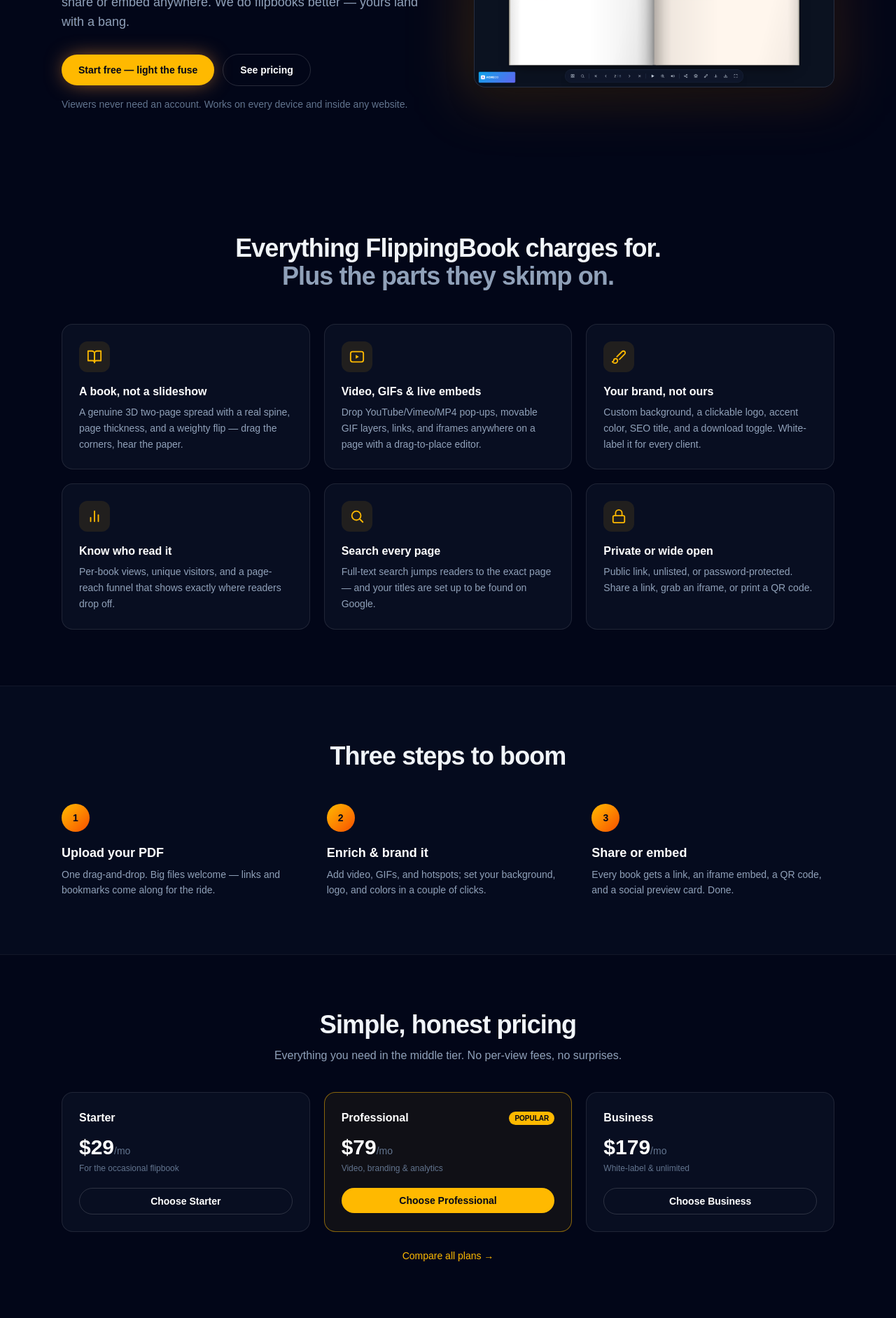
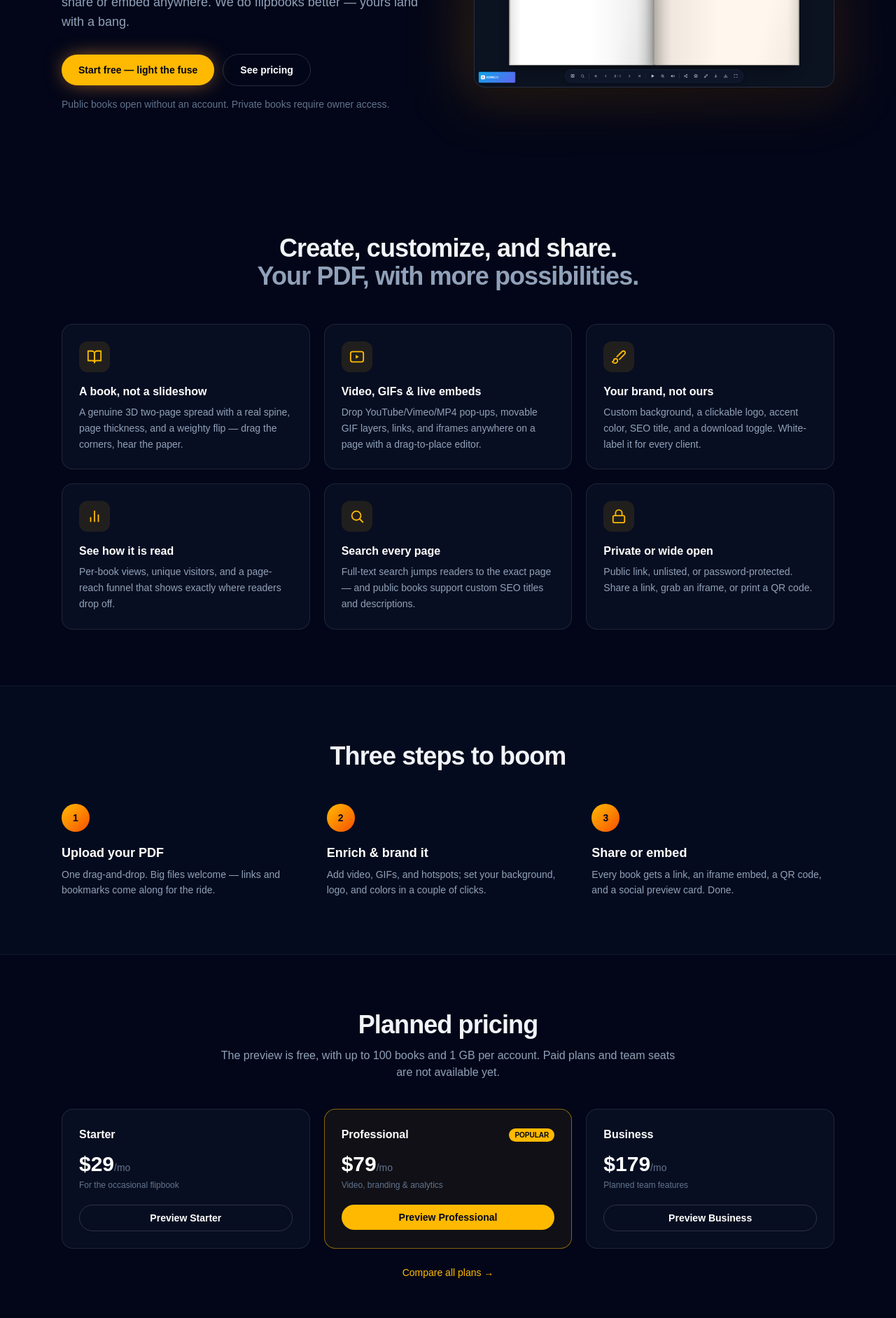
Before and after one commit to ThunderbirdAgency/Flipbook-Dynamite, a Next.js app: page / in a window 1280 px wide. Shown: the part 420-2304 px from the top of the page at 70% size. Built offline with nearby package versions, Linux system fonts and the light colour scheme; no server answers.

Commit message:
Fix responsive reader lifecycle and clarify preview availability

```diff
--- a/app/page.tsx
+++ b/app/page.tsx
@@ -57,7 +57,7 @@
               </Link>
             </div>
             <p className="mt-4 text-sm text-slate-500">
-              Viewers never need an account. Works on every device and inside any website.
+              Public books open without an account. Private books require owner access.
             </p>
           </div>
 
@@ -86,9 +86,9 @@
       <section id="features" className="mx-auto w-full max-w-6xl px-6 py-20">
         <div className="mx-auto max-w-2xl text-center">
           <h2 className="text-3xl font-bold tracking-tight sm:text-4xl">
-            Everything FlippingBook charges for.
+            Create, customize, and share.
             <br />
-            <span className="text-slate-400">Plus the parts they skimp on.</span>
+            <span className="text-slate-400">Your PDF, with more possibilities.</span>
           </h2>
         </div>
         <div className="mt-12 grid gap-5 sm:grid-cols-2 lg:grid-cols-3">
@@ -130,9 +130,9 @@
       {/* Pricing preview */}
       <section className="mx-auto w-full max-w-6xl px-6 py-20">
         <div className="mx-auto max-w-2xl text-center">
-          <h2 className="text-3xl font-bold tracking-tight sm:text-4xl">Simple, honest pricing</h2>
+          <h2 className="text-3xl font-bold tracking-tight sm:text-4xl">Planned pricing</h2>
           <p className="mt-3 text-slate-400">
-            Everything you need in the middle tier. No per-view fees, no surprises.
+            The preview is free, with up to 100 books and 1 GB per account. Paid plans and team seats are not available yet.
           </p>
         </div>
         <div className="mt-10 grid gap-5 sm:grid-cols-3">
@@ -166,7 +166,7 @@
                     : "border border-white/15 text-white hover:bg-white/5"
                 }`}
               >
-                Choose {p.name}
+                Preview {p.name}
               </Link>
             </div>
           ))}
@@ -224,13 +224,13 @@
     icon: <IconBrush />,
   },
   {
-    title: "Know who read it",
+    title: "See how it is read",
     body: "Per-book views, unique visitors, and a page-reach funnel that shows exactly where readers drop off.",
     icon: <IconChart />,
   },
   {
     title: "Search every page",
-    body: "Full-text search jumps readers to the exact page — and your titles are set up to be found on Google.",
+    body: "Full-text search jumps readers to the exact page — and public books support custom SEO titles and descriptions.",
     icon: <IconSearch />,
   },
   {
@@ -249,7 +249,7 @@
 const PLANS = [
   { name: "Starter", price: 29, tagline: "For the occasional flipbook", featured: false },
   { name: "Professional", price: 79, tagline: "Video, branding & analytics", featured: true },
-  { name: "Business", price: 179, tagline: "White-label & unlimited", featured: false },
+  { name: "Business", price: 179, tagline: "Planned team features", featured: false },
 ];
 
 function IconBook() {
--- a/app/pricing/page.tsx
+++ b/app/pricing/page.tsx
@@ -112,7 +112,7 @@
           Pricing that won&apos;t blow up your budget
         </h1>
         <p className="mx-auto mt-4 max-w-xl text-lg text-slate-400">
-          Start free. Upgrade when you want video layers, your own brand, and analytics. No
+          Start free with video layers, your own brand, and analytics in the current preview. No
           per-view fees — ever.
         </p>
       </section>
--- /dev/null
+++ b/app/robots.ts
@@ -0,0 +1,8 @@
+import type { MetadataRoute } from "next";
+
+export default function robots(): MetadataRoute.Robots {
+  return {
+    rules: { userAgent: "*", allow: "/", disallow: ["/app", "/api/", "/sign-in", "/sign-up"] },
+    sitemap: "https://flipbookdynamite.com/sitemap.xml",
+  };
+}
--- /dev/null
+++ b/app/sitemap.ts
@@ -0,0 +1,9 @@
+import type { MetadataRoute } from "next";
+
+export default function sitemap(): MetadataRoute.Sitemap {
+  // Publications remain discoverable only through their owner's sharing choices.
+  return [
+    { url: "https://flipbookdynamite.com", changeFrequency: "weekly", priority: 1 },
+    { url: "https://flipbookdynamite.com/pricing", changeFrequency: "monthly", priority: 0.7 },
+  ];
+}
--- a/components/FlipbookViewer.tsx
+++ b/components/FlipbookViewer.tsx
@@ -82,24 +82,6 @@
       return preference === null ? branding.pageSound === false : preference === "1";
     }
   );
-  // Two-page spread on desktop, single page on phones — the spread is what
-  // reads as a real bound book. Re-init the engine when we cross the breakpoint.
-  const [portrait, setPortrait] = useState(
-    () => typeof window !== "undefined" && window.innerWidth < 900
-  );
-  useEffect(() => {
-    let t: ReturnType<typeof setTimeout>;
-    const onResize = () => {
-      clearTimeout(t);
-      t = setTimeout(() => setPortrait(window.innerWidth < 900), 200);
-    };
-    window.addEventListener("resize", onResize);
-    return () => {
-      clearTimeout(t);
-      window.removeEventListener("resize", onResize);
-    };
-  }, []);
-
   const containerRef = useRef<HTMLDivElement>(null);
   const bookRef = useRef<HTMLDivElement>(null);
   const flipRef = useRef<PageFlip | null>(null);
@@ -195,7 +177,8 @@
         minHeight: 220,
         maxHeight: 3000,
         showCover: brand.showCover !== false,
-        usePortrait: portrait,
+        // Let PageFlip adapt to its available width without destroying the DOM.
+        usePortrait: true,
         autoSize: true,
         // Keep the turn and paper sound on the same timing.
         drawShadow: true,
@@ -234,7 +217,7 @@
         // PageFlip.destroy throws if it never finished mounting; safe to ignore.
       }
     };
-  }, [pages, portrait, brand.showCover, brand.shadow]);
+  }, [pages, brand.showCover, brand.shadow]);
 
   // Keyboard navigation.
   useEffect(() => {
```
